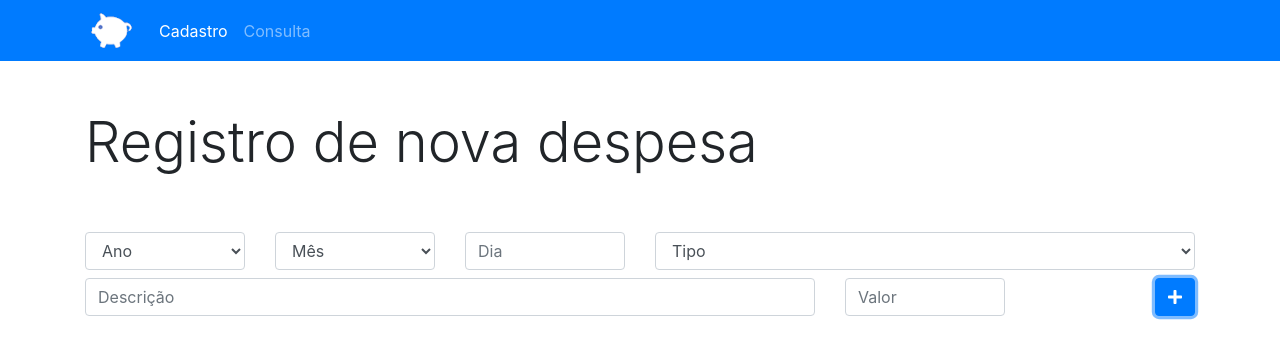
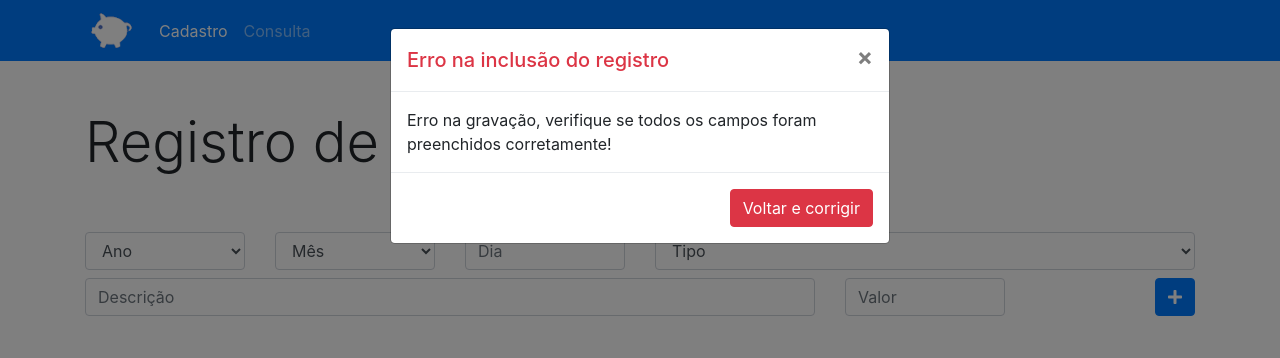
Before and after one commit to cangussu12/Orcamento-Pessoal.Curso, a plain HTML site: page index.html in a window 1280 px wide. Both pictures are taken after a click on the button 1175 px from the left and 297 px from the top of the page. Drawn offline with nearby package versions, Linux system fonts and the light colour scheme.

Commit message:
inclusão do jquery com uma condição

```diff
--- a/app.js
+++ b/app.js
@@ -61,9 +61,27 @@ function cadastrarDespesa() {
         descricao.value,
         valor.value
     )
-    if(despesa.validarDados()) {
-        console.log('Dados ok')
-    } else {
-        console.log('Dados invalidos')
-    }
+
+	if(despesa.validarDados()) {
+		//bd.gravar(despesa)
+
+		document.getElementById('modal_titulo').innerHTML = 'Registro inserido com sucesso'
+		document.getElementById('modal_titulo_div').className = 'modal-header text-success'
+		document.getElementById('modal_conteudo').innerHTML = 'Despesa foi cadastrada com sucesso!'
+		document.getElementById('modal_btn').innerHTML = 'Voltar'
+		document.getElementById('modal_btn').className = 'btn btn-success'
+
+		//dialog de sucesso
+		$('#modalRegistraDespesa').modal('show')
+	} else {
+
+		document.getElementById('modal_titulo').innerHTML = 'Erro na inclusão do registro'
+		document.getElementById('modal_titulo_div').className = 'modal-header text-danger'
+		document.getElementById('modal_conteudo').innerHTML = 'Erro na gravação, verifique se todos os campos foram preenchidos corretamente!'
+		document.getElementById('modal_btn').innerHTML = 'Voltar e corrigir'
+		document.getElementById('modal_btn').className = 'btn btn-danger'
+
+		//dialog de erro
+		$('#modalRegistraDespesa').modal('show')
+	}
 }
--- a/index.html
+++ b/index.html
@@ -4,12 +4,25 @@
 		<title>Orçamento pessoal</title>
 
 		<!-- Bootstrap início -->
+
 		<link rel="stylesheet" href="https://maxcdn.bootstrapcdn.com/bootstrap/4.0.0/css/bootstrap.min.css" integrity="sha384-Gn5384xqQ1aoWXA+058RXPxPg6fy4IWvTNh0E263XmFcJlSAwiGgFAW/dAiS6JXm" crossorigin="anonymous">
 
     <script src="https://code.jquery.com/jquery-3.2.1.slim.min.js" integrity="sha384-KJ3o2DKtIkvYIK3UENzmM7KCkRr/rE9/Qpg6aAZGJwFDMVNA/GpGFF93hXpG5KkN" crossorigin="anonymous"></script>
     <script src="https://cdnjs.cloudflare.com/ajax/libs/popper.js/1.12.9/umd/popper.min.js" integrity="sha384-ApNbgh9B+Y1QKtv3Rn7W3mgPxhU9K/ScQsAP7hUibX39j7fakFPskvXusvfa0b4Q" crossorigin="anonymous"></script>
     <script src="https://maxcdn.bootstrapcdn.com/bootstrap/4.0.0/js/bootstrap.min.js" integrity="sha384-JZR6Spejh4U02d8jOt6vLEHfe/JQGiRRSQQxSfFWpi1MquVdAyjUar5+76PVCmYl" crossorigin="anonymous"></script>
+
     <!-- Bootstrap fim -->
+
+    <!-- bootstrap atualizado INICIO -->
+    <!--
+    <link href="https://cdn.jsdelivr.net/npm/bootstrap@5.1.3/dist/css/bootstrap.min.css" rel="stylesheet" integrity="sha384-1BmE4kWBq78iYhFldvKuhfTAU6auU8tT94WrHftjDbrCEXSU1oBoqyl2QvZ6jIW3" crossorigin="anonymous">
+
+    <script src="https://cdn.jsdelivr.net/npm/bootstrap@5.1.3/dist/js/bootstrap.bundle.min.js" integrity="sha384-ka7Sk0Gln4gmtz2MlQnikT1wXgYsOg+OMhuP+IlRH9sENBO0LRn5q+8nbTov4+1p" crossorigin="anonymous"></script>
+
+    <script src="https://cdn.jsdelivr.net/npm/@popperjs/core@2.10.2/dist/umd/popper.min.js" integrity="sha384-7+zCNj/IqJ95wo16oMtfsKbZ9ccEh31eOz1HGyDuCQ6wgnyJNSYdrPa03rtR1zdB" crossorigin="anonymous"></script>
+    <script src="https://cdn.jsdelivr.net/npm/bootstrap@5.1.3/dist/js/bootstrap.min.js" integrity="sha384-QJHtvGhmr9XOIpI6YVutG+2QOK9T+ZnN4kzFN1RtK3zEFEIsxhlmWl5/YESvpZ13" crossorigin="anonymous"></script>
+     -->
+    <!-- bootstrap atualizado FIM -->
 
     <!-- Font Awesome -->
     <script defer src="https://use.fontawesome.com/releases/v5.0.8/js/all.js"></script>
@@ -113,6 +126,26 @@
         </div>
       </div>
     </div>
+
+<!-- Modal -->
+
+    <!-- Modal -->
+    <div class="modal fade" id="modalRegistraDespesa" tabindex="-1" role="dialog" aria-labelledby="exampleModalLabel" aria-hidden="true">
+      <div class="modal-dialog" role="document">
+        <div class="modal-content">
+          <div id="modal_titulo_div">
+            <h5 class="modal-title" id="modal_titulo"></h5>
+            <button type="button" class="close" data-dismiss="modal" aria-label="Close">
+              <span aria-hidden="true">&times;</span>
+            </button>
+          </div>
+          <div class="modal-body" id="modal_conteudo"></div>
+          <div class="modal-footer">
+            <button type="button" data-dismiss="modal" id="modal_btn">Voltar</button>
+          </div>
+        </div>
+      </div>
+    </div>
   </body>
 
 </html>
```
